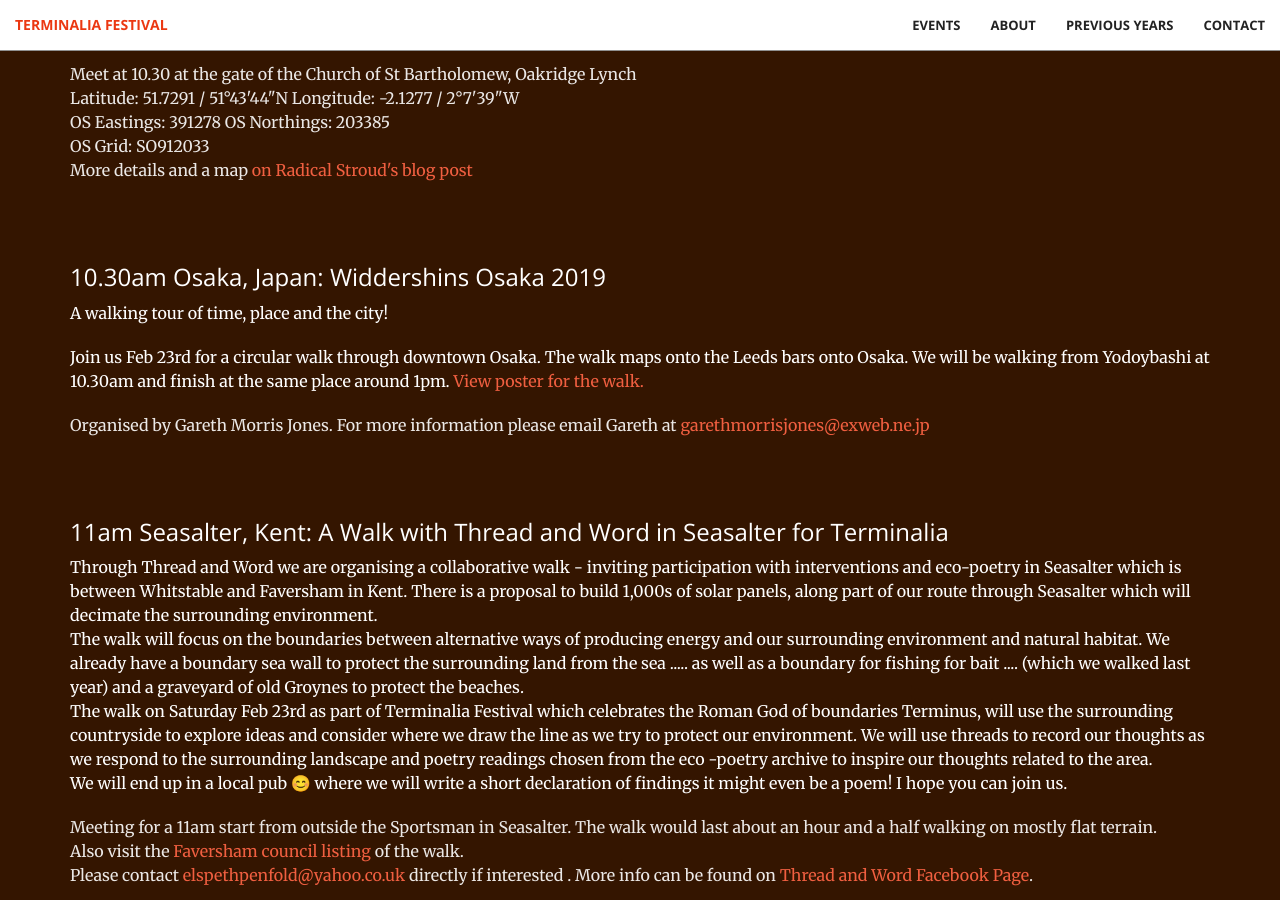
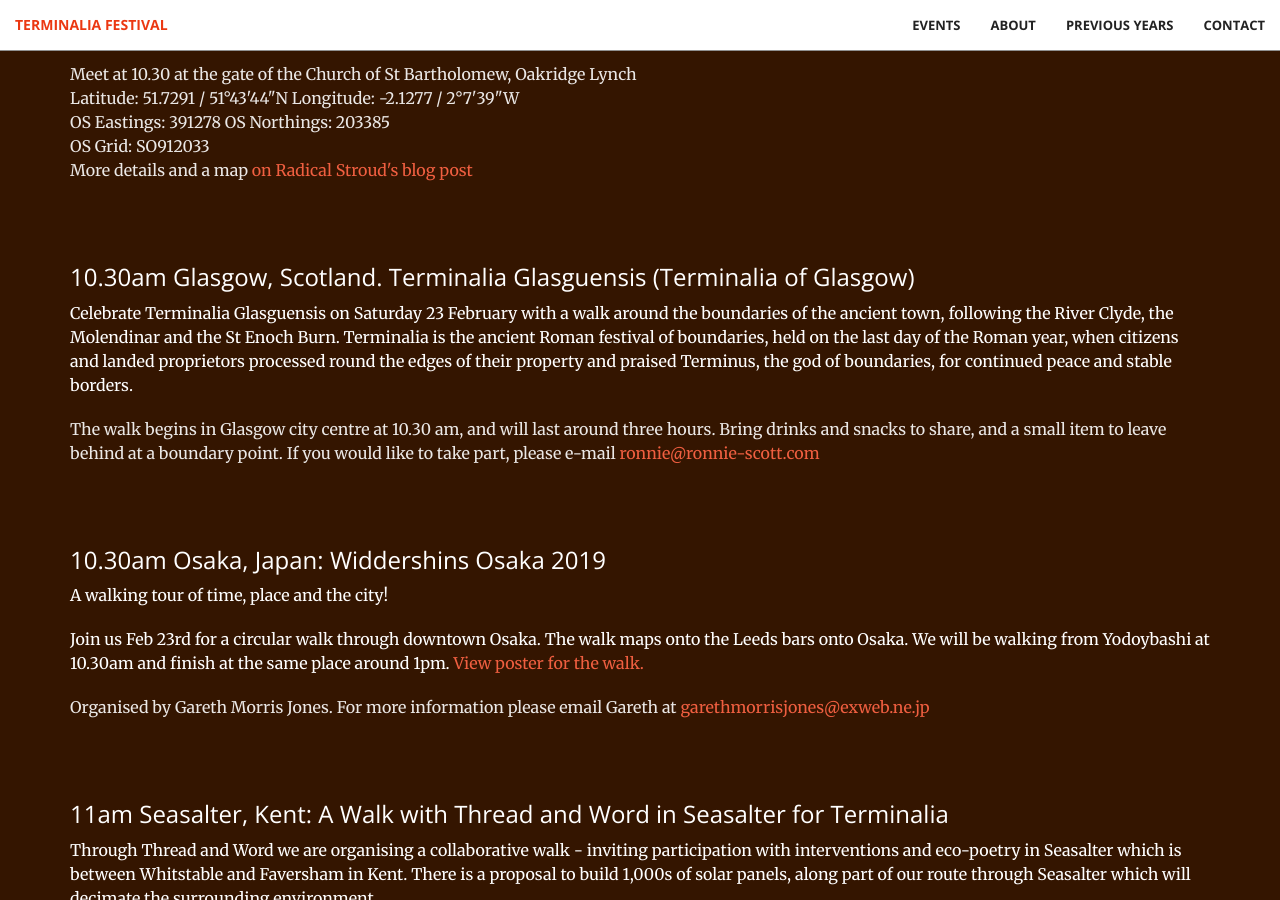
Before and after one commit to timwaters/terminalia, a Jekyll site: the page built from index.html, in a window 1280 px wide and 900 px high, scrolled down 1777 px. Built offline with Jekyll 4.4.1, drawn with Linux system fonts in a browser that asks for light colours.

Commit message:
add scotland event

```diff
--- a/_includes/events.html
+++ b/_includes/events.html
@@ -43,6 +43,20 @@
             More details and a map <a href="http://radicalstroud.co.uk/radical-stroud-terminalia-walk-saturday-23rd-february/">on Radical Stroud's blog post</a>
           </p>
         </div>
+
+        <div class="col-lg-12 col-lg-offset-0 text-left event">
+
+          <h3>10.30am Glasgow, Scotland. Terminalia Glasguensis (Terminalia of Glasgow) </h3>
+
+
+          <p class="text">
+            Celebrate Terminalia Glasguensis on Saturday 23 February with a walk around the boundaries of the ancient town, following the River Clyde, the Molendinar and the St Enoch Burn. Terminalia is the ancient Roman festival of boundaries, held on the last day of the Roman year, when citizens and landed proprietors processed round the edges of their property and praised Terminus, the god of boundaries, for continued peace and stable borders.
+          </p>
+          <p class="text-faded">
+            The walk begins in Glasgow city centre at 10.30 am, and will last around three hours. Bring drinks and snacks to share, and a small item to leave behind at a boundary point. If you would like to take part, please e-mail <a href="mailto:ronnie@ronnie-scott.com">ronnie@ronnie-scott.com</a>
+          </p>
+        </div>
+
 
         <div class="col-lg-12 col-lg-offset-0 text-left event">
           <h3>10.30am Osaka, Japan: Widdershins Osaka 2019 </h3>
```
